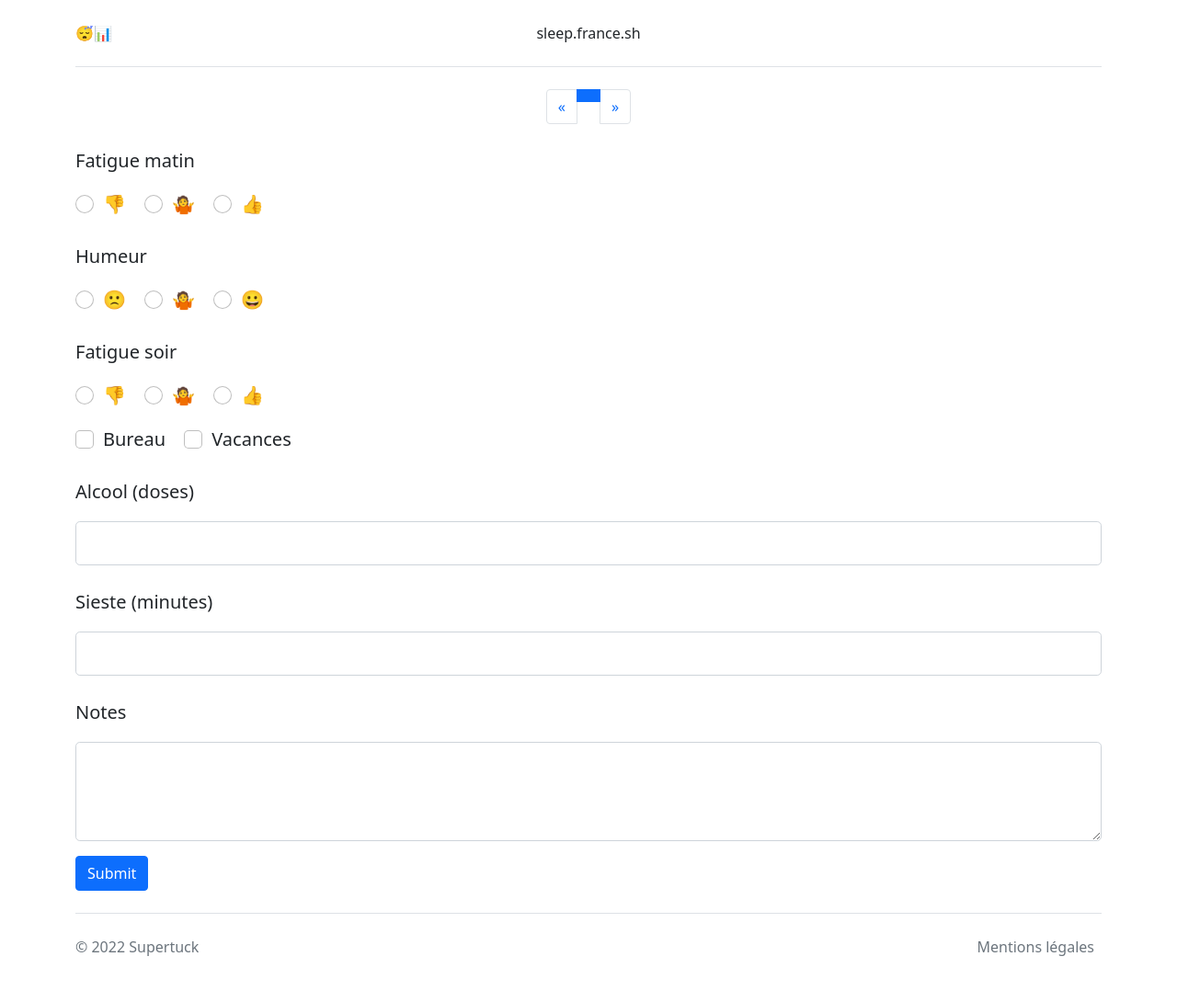
After one commit to abulte/sleep.france.sh, a Flask app: template templates/day.html in a window 1280 px wide. The commit adds this page. Shown: the whole page at 92% size. Run offline with Flask 2, Linux system fonts and the light colour scheme; the template is opened without the code that fills it, so the values that code supplies are empty.

Commit message:
Add day form

```diff
--- a/app.py
+++ b/app.py
@@ -1,7 +1,10 @@
+from datetime import date, timedelta
+
 from authlib.integrations.flask_client import OAuth
-from flask import Flask, render_template, url_for, session, redirect
+from flask import Flask, render_template, url_for, session, redirect, request
+from werkzeug.exceptions import NotFound
 
-import models
+from models import Day, init_app as init_models
 from cli import bp as cli_bp
 
 app = Flask(__name__)
@@ -10,7 +13,7 @@ app.config.from_pyfile("settings.py")
 oauth = OAuth(app)
 oauth.register("garmin", fetch_token=lambda: session.get("token"))
 
-models.init_app(app)
+init_models(app)
 app.register_blueprint(cli_bp)
 
 
@@ -37,3 +40,57 @@ def authorize():
     session["token"] = token
     # do something with the token and profile
     return redirect("/")
+
+
+# FIXME: custom url converter
+@app.route("/day/<day>", methods=["GET", "POST"])
+def day_view(day):
+    try:
+        day = date.fromisoformat(day)
+    except ValueError:
+        raise NotFound
+
+    # FIXME: model fn
+    try:
+        day = Day.get(date=day)
+    except Day.DoesNotExist:
+        day = Day(date=day)
+
+    if request.method == "POST":
+        # save "proxy" Day if needed
+        if day.is_dirty():
+            day.save()
+        kwargs = {
+            "notes": request.form.get("notes"),
+            "alcohol_doses": request.form.get("alcohol_doses"),
+            "mood": request.form.get("mood"),
+            "tiredness_morning": request.form.get("tiredness_morning"),
+            "tiredness_evening": request.form.get("tiredness_evening"),
+            "nap_minutes": request.form.get("nap_minutes"),
+            "office": request.form.get("office") == "yes",
+            "vacation": request.form.get("vacation") == "yes",
+        }
+        Day.update(**kwargs).where(Day.id == day.id).execute()
+        return redirect(request.url)
+
+    return render_template("day.html", day=day)
+
+
+@app.template_filter('datedelta')
+def datedelta(value, delta):
+    return value + timedelta(days=delta)
+
+
+@app.template_filter('is_vacation')
+def is_vacation(day):
+    """
+    Vacation when:
+    - explicitely set
+    - by default, when weekend
+    Else, not.
+    """
+    # FIXME: there's a -1 day delta here I don't understand
+    # (should be in [6, 7] in iso and works in shell)
+    if day.vacation is None and day.date.isoweekday() in [5, 6]:
+        return True
+    return day.vacation
--- a/models.py
+++ b/models.py
@@ -13,11 +13,13 @@ class BaseModel(db_wrapper.Model):
 class Day(BaseModel):
     date = pw.DateField(unique=True)
     notes = pw.CharField(null=True)
-    alcool_doses = pw.IntegerField(null=True)
+    alcohol_doses = pw.IntegerField(null=True)
     mood = pw.IntegerField(null=True)
     tiredness_morning = pw.IntegerField(null=True)
     tiredness_evening = pw.IntegerField(null=True)
     nap_minutes = pw.IntegerField(null=True)
+    office = pw.BooleanField(null=True)
+    vacation = pw.BooleanField(null=True)
     # last night
     sleep_score = pw.IntegerField(null=True)
     sleep_feeling = pw.IntegerField(null=True)
--- /dev/null
+++ b/templates/day.html
@@ -0,0 +1,117 @@
+{% extends "layout_header.html" %}
+
+{% block content %}
+<nav aria-label="Page navigation example">
+    <ul class="pagination justify-content-center">
+        <li class="page-item">
+            <a class="page-link" href="{{ url_for('day_view', day=day.date|datedelta(-1)) }}">
+                &laquo; {{ day.date|datedelta(-1) }}
+            </a>
+        </li>
+        <li class="page-item active">
+            <span class="page-link">{{ day.date }}</span>
+        </li>
+        <li class="page-item">
+            <a class="page-link" href="{{ url_for('day_view', day=day.date|datedelta(1)) }}">
+                {{ day.date|datedelta(1) }} &raquo;
+            </a>
+        </li>
+    </ul>
+</nav>
+<form method="POST">
+    <div class="mb-3">
+        <legend for="tiredness_morning" class="form-label col-form-label-lg">Fatigue matin</legend>
+        <div class="form-check form-check-inline custom-lg">
+            <input class="form-check-input" type="radio" name="tiredness_morning" id="tiredness_morning-1" value="1"
+                {% if day.tiredness_morning == 1 %}checked{% endif %}>
+            <label class="form-check-label" for="tiredness_morning-1">👎</label>
+          </div>
+          <div class="form-check form-check-inline custom-lg">
+            <input class="form-check-input" type="radio" name="tiredness_morning" id="tiredness_morning-2" value="2"
+                {% if day.tiredness_morning == 2 %}checked{% endif %}>
+            <label class="form-check-label" for="tiredness_morning-2">🤷</label>
+          </div>
+          <div class="form-check form-check-inline custom-lg">
+            <input class="form-check-input" type="radio" name="tiredness_morning" id="tiredness_morning-5" value="5"
+                {% if day.tiredness_morning == 5 %}checked{% endif %}>
+            <label class="form-check-label" for="tiredness_morning-5">👍</label>
+        </div>
+    </div>
+    <div class="mb-3">
+        <legend for="mood" class="form-label col-form-label-lg">Humeur</legend>
+        <div class="form-check form-check-inline custom-lg">
+            <input class="form-check-input" type="radio" name="mood" id="mood-1" value="1"
+                {% if day.mood == 1 %}checked{% endif %}>
+            <label class="form-check-label" for="mood-1">🙁</label>
+          </div>
+          <div class="form-check form-check-inline custom-lg">
+            <input class="form-check-input" type="radio" name="mood" id="mood-2" value="2"
+                {% if day.mood == 2 %}checked{% endif %}>
+
+            <label class="form-check-label" for="mood-2">🤷</label>
+          </div>
+          <div class="form-check form-check-inline custom-lg">
+            <input class="form-check-input" type="radio" name="mood" id="mood-5" value="5"
+                {% if day.mood == 5 %}checked{% endif %}>
+            <label class="form-check-label" for="mood-5">😀</label>
+        </div>
+    </div>
+    <div class="mb-3">
+        <legend for="tiredness_evening" class="form-label col-form-label-lg">Fatigue soir</legend>
+        <div class="form-check form-check-inline custom-lg">
+            <input class="form-check-input" type="radio" name="tiredness_evening" id="tiredness_evening-1" value="1"
+                {% if day.tiredness_evening == 1 %}checked{% endif %}>
+            <label class="form-check-label" for="tiredness_evening-1">👎</label>
+          </div>
+          <div class="form-check form-check-inline custom-lg">
+            <input class="form-check-input" type="radio" name="tiredness_evening" id="tiredness_evening-2" value="2"
+                {% if day.tiredness_evening == 2 %}checked{% endif %}>
+            <label class="form-check-label" for="tiredness_evening-2">🤷</label>
+          </div>
+          <div class="form-check form-check-inline custom-lg">
+            <input class="form-check-input" type="radio" name="tiredness_evening" id="tiredness_evening-5" value="5"
+                {% if day.tiredness_evening == 5 %}checked{% endif %}>
+            <label class="form-check-label" for="tiredness_evening-5">👍</label>
+        </div>
+    </div>
+    <div class="mb-3">
+        <div class="form-check form-check-inline custom-lg">
+            <input class="form-check-input" type="checkbox" value="yes" id="office"
+                {% if day.office %}checked{% endif %}>
+            <label class="form-check-label" for="office">
+                Bureau
+            </label>
+        </div>
+        <div class="form-check form-check-inline custom-lg">
+            <input class="form-check-input" type="checkbox" value="yes" id="vacation"
+                {% if day|is_vacation %}checked{% endif %}>
+            <label class="form-check-label" for="vacation">
+                Vacances
+            </label>
+        </div>
+    </div>
+    <div class="mb-3">
+        <label for="alcohol_doses" class="form-label col-form-label-lg">Alcool (doses)</label>
+        <input value="{{ day.alcohol_doses }}" class="form-control form-control-lg" id="alcohol_doses" type="number" name="alcohol_doses">
+    </div>
+    <div class="mb-3">
+        <label for="nap_minutes" class="form-label col-form-label-lg">Sieste (minutes)</label>
+        <input value="{{ day.nap_minutes }}" class="form-control form-control-lg" id="nap_minutes" type="number" name="nap_minutes">
+    </div>
+    <div class="mb-3">
+        <label for="notes" class="form-label col-form-label-lg">Notes</label>
+        <textarea class="form-control form-control-lg" id="notes" name="notes" rows="3">{% if day.notes %}{{ day.notes }}{% endif %}</textarea>
+    </div>
+    <div class="mb-3">
+        <button type="submit" class="btn btn-primary">Submit</button>
+    </div>
+</form>
+
+<style>
+.custom-lg {
+    font-size: 1.25rem;
+    line-height: 1.5;
+    padding-left: 1.875rem;
+}
+</style>
+{% endblock %}
--- a/templates/index.html
+++ b/templates/index.html
@@ -1,6 +1,6 @@
 {% extends "layout.html" %}
 
-{% block content %}
+{% block main_content %}
 <div class="px-4 py-5 my-5 text-center">
     <div class="logo">😴📊</div>
     <h1 class="display-5 fw-bold">sleep.france.sh</h1>
--- a/templates/layout.html
+++ b/templates/layout.html
@@ -9,7 +9,7 @@
 </head>
 <body>
     <main>
-    {% block content %}
+    {% block main_content %}
     {% endblock %}
     </main>
     <div class="container">
--- /dev/null
+++ b/templates/layout_header.html
@@ -0,0 +1,28 @@
+{% extends "layout.html" %}
+
+{% block main_content %}
+<div class="container">
+    <header class="d-flex flex-wrap align-items-center justify-content-center justify-content-md-between py-3 mb-4 border-bottom">
+      <a href="/" class="d-flex align-items-center col-md-3 mb-2 mb-md-0 text-dark text-decoration-none">
+        😴📊
+      </a>
+
+      <ul class="nav col-12 col-md-auto mb-2 justify-content-center mb-md-0">
+        <li><a href="/" class="nav-link px-2 link-dark">sleep.france.sh</a></li>
+        <!-- <li><a href="#" class="nav-link px-2 link-dark">Features</a></li>
+        <li><a href="#" class="nav-link px-2 link-dark">Pricing</a></li>
+        <li><a href="#" class="nav-link px-2 link-dark">FAQs</a></li>
+        <li><a href="#" class="nav-link px-2 link-dark">About</a></li> -->
+      </ul>
+
+      <div class="col-md-3 text-end">
+        <!-- <button type="button" class="btn btn-outline-primary me-2">Login</button>
+        <button type="button" class="btn btn-primary">Sign-up</button> -->
+      </div>
+    </header>
+    <section>
+      {% block content %}
+      {% endblock %}
+    </section>
+</div>
+{% endblock %}
```
Also changed, not shown: templates/legal.html (+1 -23 lines).
